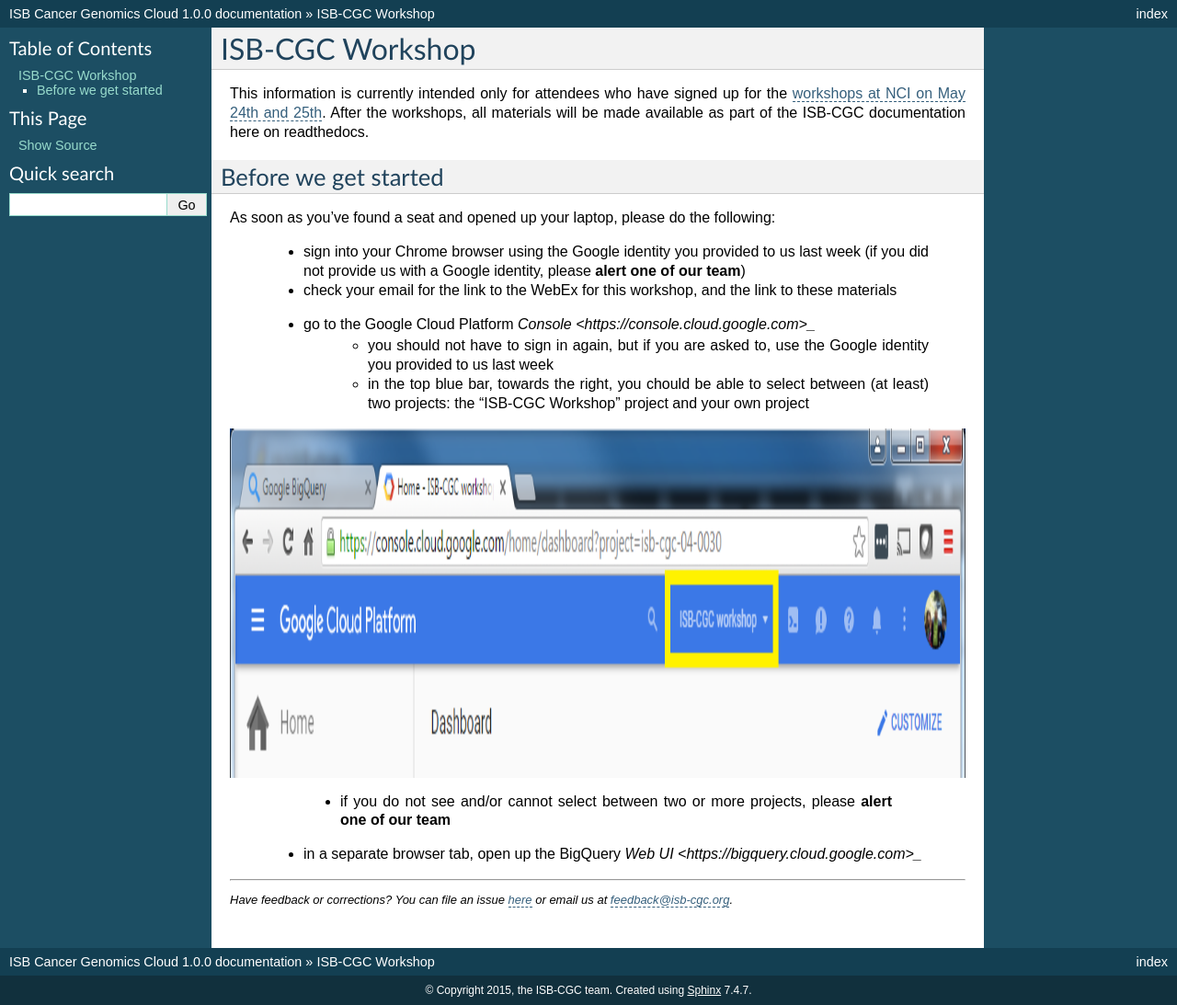
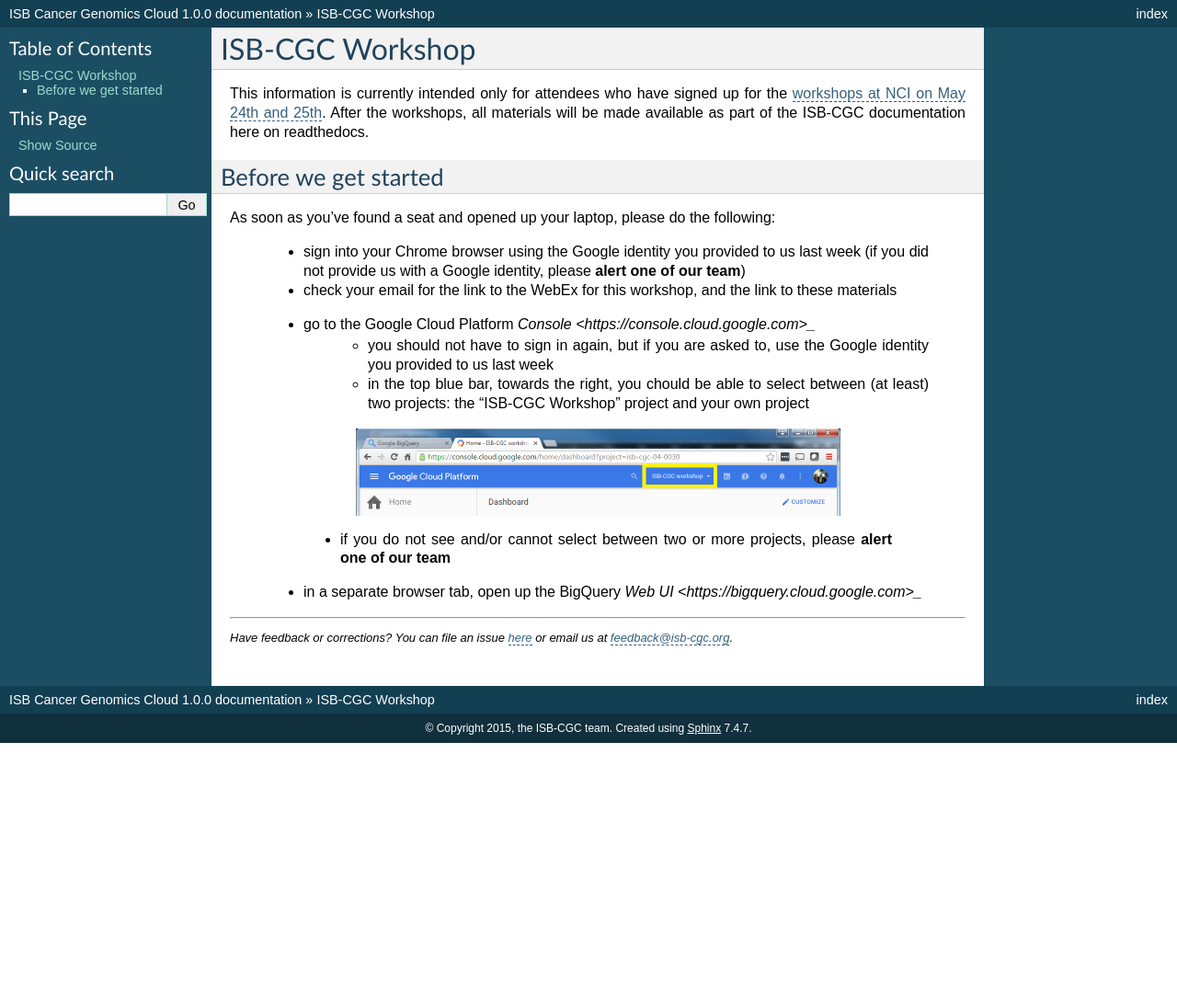
Before and after one commit to isb-cgc/readthedocs, a Sphinx documentation site: the page built from docs/source/sections/day_of_Workshop.rst, in a window 1280 px wide and 1093 px high. Shown: the whole window at 92% size. Built offline with Sphinx 7.4.7, drawn with Linux system fonts in a browser that asks for light colours.

Commit message:
tweak image size

```diff
--- a/docs/source/sections/day_of_Workshop.rst
+++ b/docs/source/sections/day_of_Workshop.rst
@@ -23,7 +23,7 @@
         + in the top blue bar, towards the right, you chould be able to select between (at least) two projects: the "ISB-CGC Workshop" project and your own project
 
 .. image:: console_top.png
-   :scale: 200
+   :scale: 50
    :align: center
 
 ..
```
